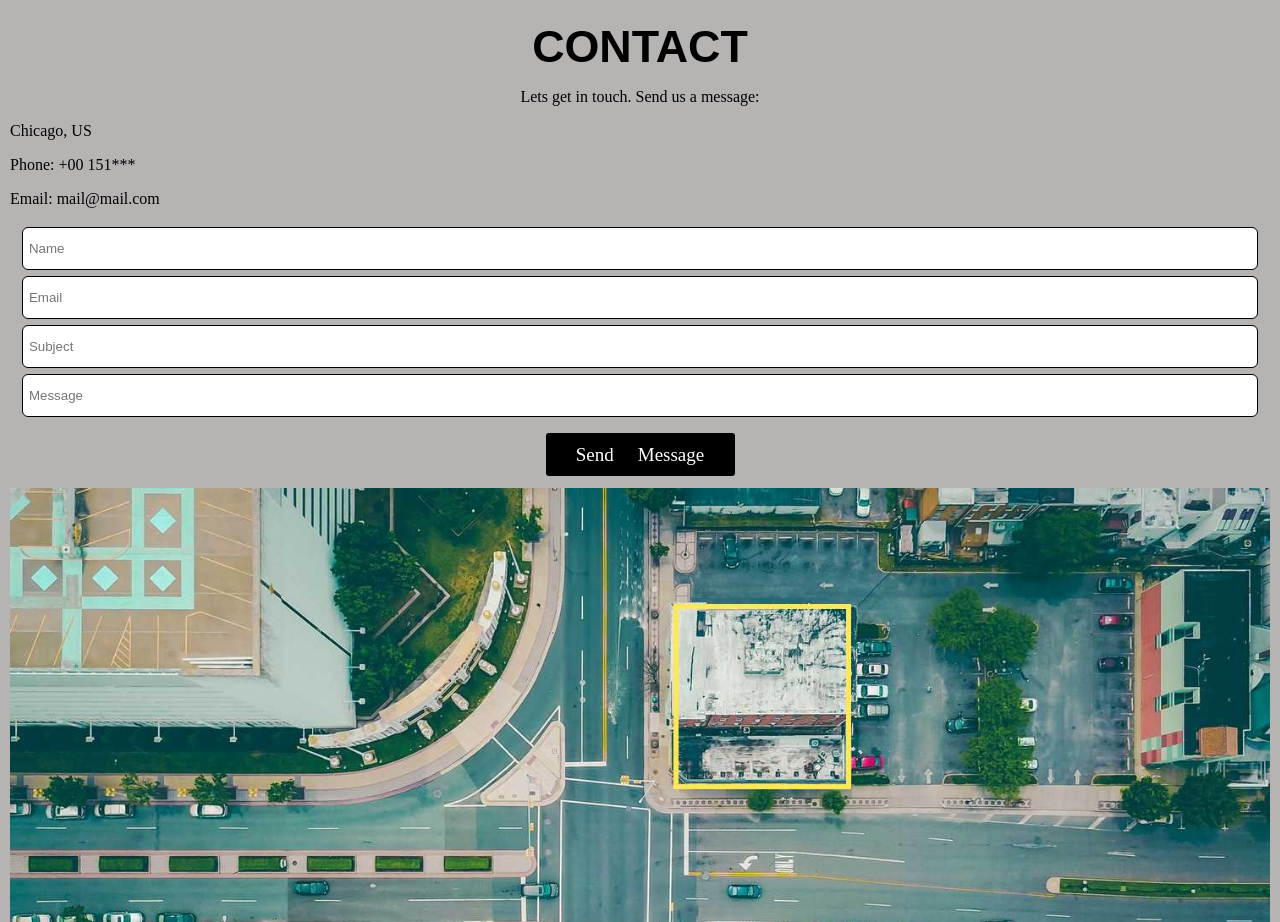
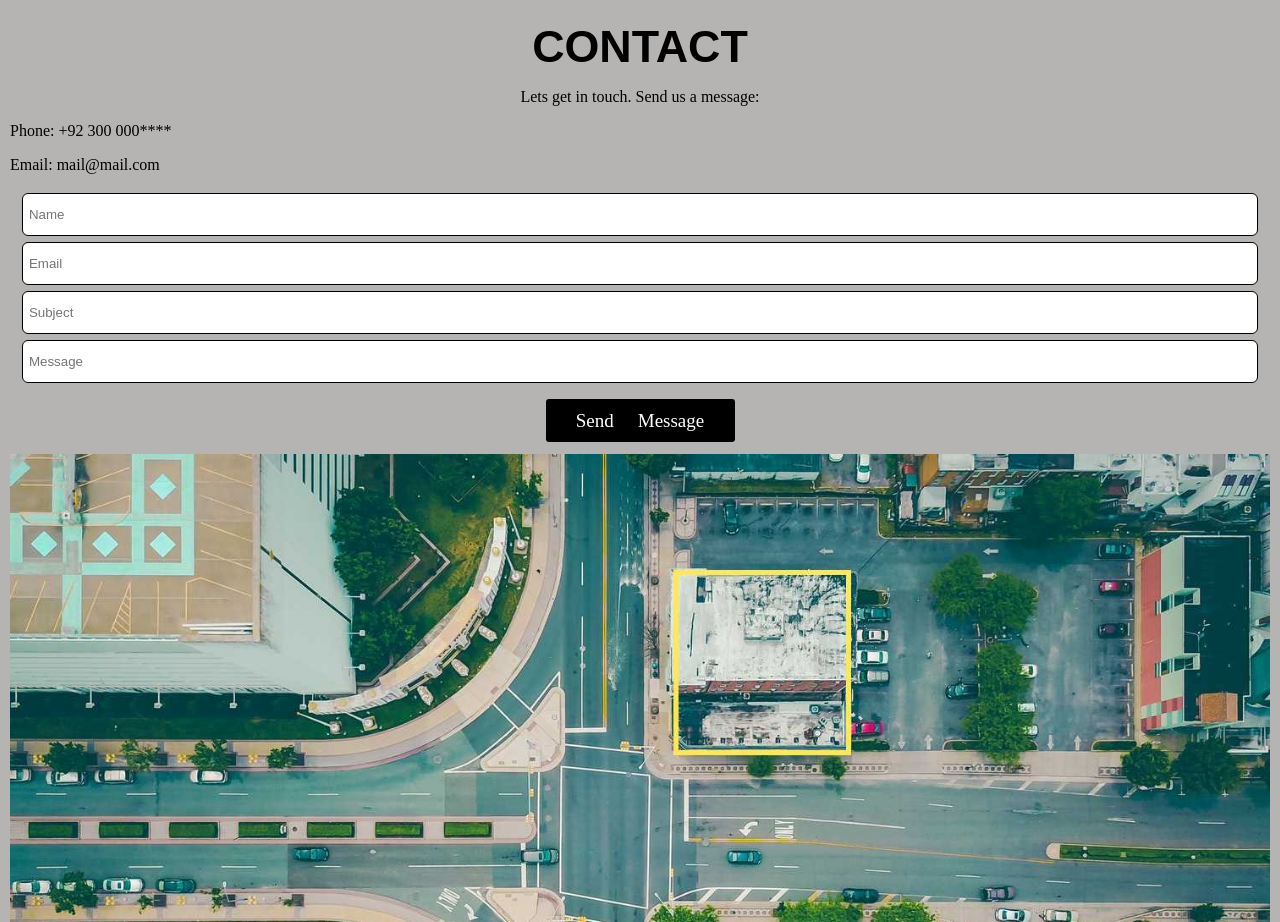
Before and after one commit to anamakhtar123/localhost, a plain HTML site: page index.html in a window 1280 px wide. Shown: the part 4920-5842 px from the top of the page. Drawn offline with Linux system fonts and the light colour scheme.

Commit message:
Update index.html

```diff
--- a/index.html
+++ b/index.html
@@ -234,8 +234,7 @@
                 <p>Lets get in touch. Send us a message:</p>
             </div>
             <div class="para">
-                <p>Chicago, US</p>
-                <p> Phone: +00 151***</p>
+                <p> Phone: +92 300 000****</p>
                 <p>Email: mail@mail.com</p>
             </div>
             <div class="input">
```
